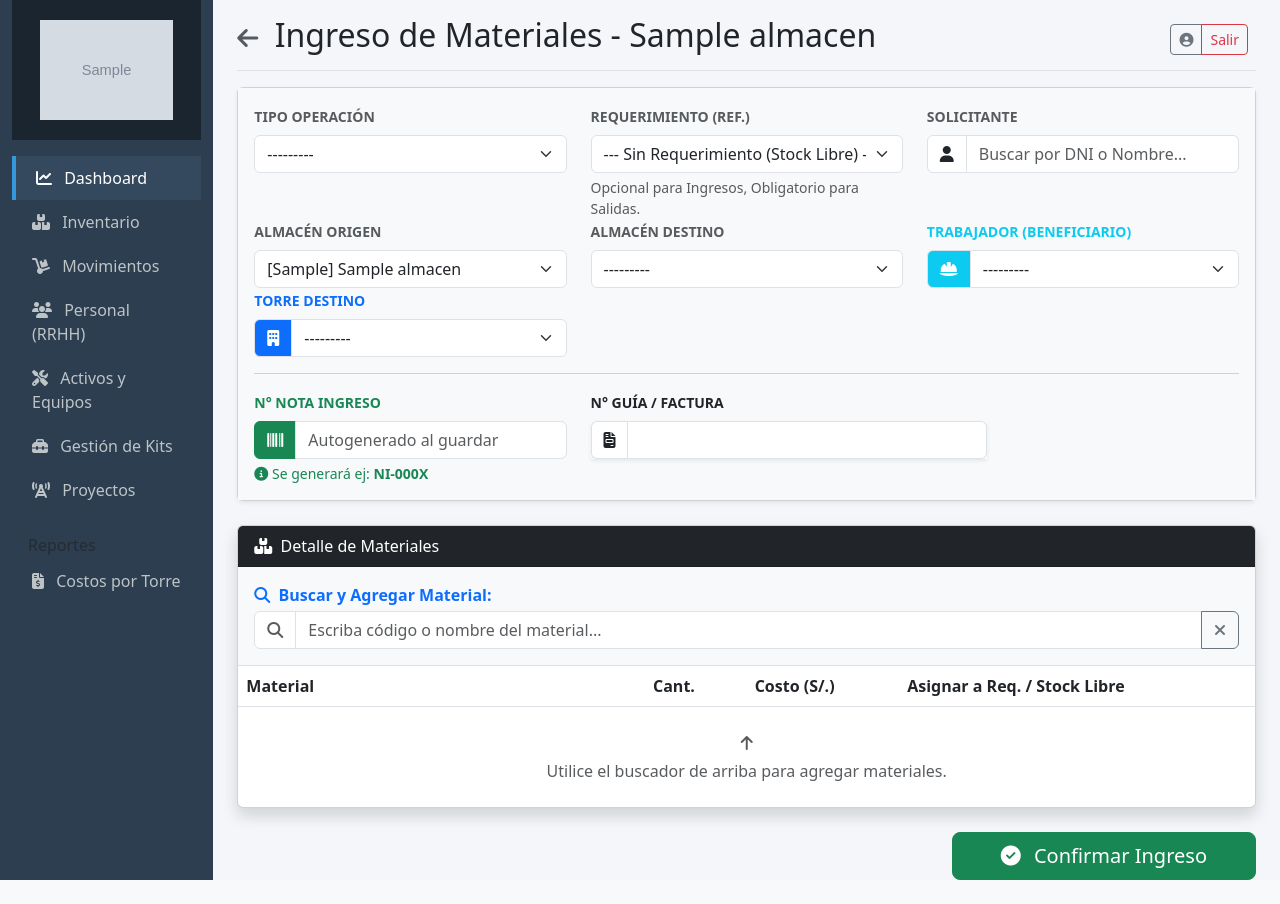
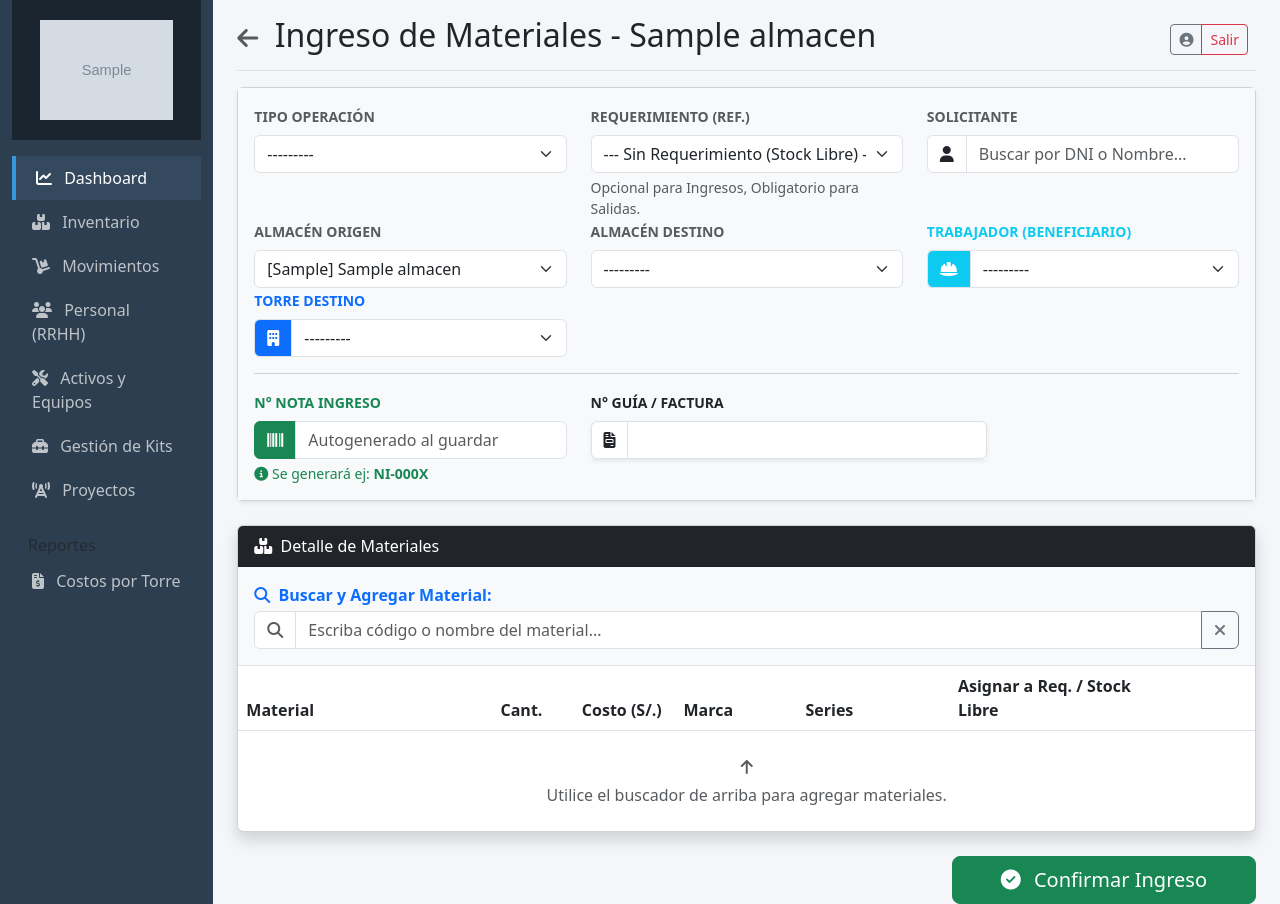
Before and after one commit to jomisaqui-ux/almacen_torres_alta_tension, a Django app: page /logistica/operacion/1/00000000-0000-0000-0000-000000000001/ in a window 1280 px wide. Before the commit the page ends 880 px from the top, so only its background shows below. Run offline with Django 5.2, Linux system fonts and the light colour scheme; tables that the repository leaves empty hold one stand-in row (values such as "Sample post"); grey boxes marked "Sample" are stand-in pictures; lists and menus that the app fills with data are empty.

Commit message:
feat(logistica): Implementar registro automático de Activos Fijos desde Ingresos

```diff
--- a/apps/logistica/forms.py
+++ b/apps/logistica/forms.py
@@ -99,16 +99,19 @@ class DetalleMovimientoForm(forms.ModelForm):
 
     class Meta:
         model = DetalleMovimiento
-        fields = ['material', 'cantidad', 'costo_unitario']
+        fields = ['material', 'cantidad', 'costo_unitario', 'marca', 'series_temporales']
         widgets = {
             # Usamos HiddenInput para evitar renderizar el select pesado en cada fila
             'material': forms.HiddenInput(),
 
             'cantidad': forms.NumberInput(attrs={'step': '0.01', 'placeholder': 'Cant.'}),
             'costo_unitario': forms.NumberInput(attrs={'step': '0.01', 'placeholder': 'Precio S/.'}),
+            'marca': forms.TextInput(attrs={'placeholder': 'Marca / Modelo', 'class': 'form-control-sm campo-activo-fijo'}),
+            'series_temporales': forms.TextInput(attrs={'placeholder': 'Series (sep. por comas)', 'class': 'form-control-sm campo-activo-fijo'}),
         }
 
     def __init__(self, *args, tipo_accion=None, **kwargs):
+        self.tipo_accion = tipo_accion # Guardamos el tipo para usarlo en clean()
         super().__init__(*args, **kwargs)
         # Hacemos que el costo sea opcional (para Salidas o cuando no se tiene el dato)
         self.fields['costo_unitario'].required = False
@@ -153,6 +156,24 @@ class DetalleMovimientoForm(forms.ModelForm):
                 field.widget.attrs['class'] = existing_class + ' form-select'
             elif 'form-control' not in existing_class:
                 field.widget.attrs['class'] = existing_class + ' form-control'
+
+    def clean(self):
+        cleaned_data = super().clean()
+        material = cleaned_data.get('material')
+        cantidad = cleaned_data.get('cantidad')
+        series = cleaned_data.get('series_temporales')
+
+        # Validar solo en Ingresos y si es Activo Fijo
+        if self.tipo_accion == 'ingreso' and material and material.tipo == 'ACTIVO_FIJO':
+            if cantidad:
+                # Convertimos series a lista, eliminando espacios vacíos
+                lista_series = [s.strip() for s in (series or "").split(',') if s.strip()]
+                cantidad_entera = int(cantidad)
+
+                if len(lista_series) != cantidad_entera:
+                    self.add_error('series_temporales', f"Debes ingresar {cantidad_entera} series separadas por comas. (Ingresaste {len(lista_series)})")
+
+        return cleaned_data
 
     def save(self, commit=True):
         """Sobreescribimos save para traducir el campo 'seleccion_requerimiento' a los campos del modelo."""
--- a/apps/logistica/models.py
+++ b/apps/logistica/models.py
@@ -246,6 +246,8 @@ class DetalleMovimiento(models.Model):
 
     # El costo unitario se guarda aquí para la historia, aunque cambie el PMP mañana.
     costo_unitario = models.DecimalField(max_digits=14, decimal_places=4, default=0)
+    marca = models.CharField(max_length=100, blank=True, verbose_name="Marca/Modelo")
+    series_temporales = models.TextField(blank=True, help_text="Series separadas por coma para activos fijos (Solo Ingresos)")
 
     # Nuevo: Permite asignar esta línea específica a un requerimiento distinto al de la cabecera
     requerimiento = models.ForeignKey(
--- a/apps/logistica/templates/logistica/operacion_form.html
+++ b/apps/logistica/templates/logistica/operacion_form.html
@@ -169,10 +169,12 @@
             <table class="table table-striped mb-0" id="items-table">
                 <thead>
                     <tr>
-                        <th width="40%">Material</th>
-                        <th width="10%">Cant.</th>
-                        <th width="15%">Costo (S/.)</th>
-                        <th width="30%">Asignar a Req. / Stock Libre</th>
+                        <th width="25%">Material</th>
+                        <th width="8%">Cant.</th>
+                        <th width="10%">Costo (S/.)</th>
+                        <th width="12%">Marca</th>
+                        <th width="15%">Series</th>
+                        <th width="20%">Asignar a Req. / Stock Libre</th>
                         <th width="10%"></th>
                     </tr>
                 </thead>
@@ -196,6 +198,8 @@
                         </td>
                         <td>{{ form.cantidad }}</td>
                         <td>{{ form.costo_unitario }}</td>
+                        <td>{{ form.marca }}</td>
+                        <td>{{ form.series_temporales }}</td>
                         <td>{{ form.seleccion_requerimiento }}</td>
                         <td class="text-center align-middle">
                             <div class="d-none">{{ form.DELETE }}</div> <!-- Checkbox oculto de Django -->
@@ -236,6 +240,8 @@
             </td>
             <td>{{ formset.empty_form.cantidad }}</td>
             <td>{{ formset.empty_form.costo_unitario }}</td>
+            <td>{{ formset.empty_form.marca }}</td>
+            <td>{{ formset.empty_form.series_temporales }}</td>
             <td>{{ formset.empty_form.seleccion_requerimiento }}</td>
             <td class="text-center align-middle">
                 <div class="d-none">{{ formset.empty_form.DELETE }}</div>
@@ -259,6 +265,9 @@
 
     // Mapa inverso: { 'uuid_mat': ['uuid_req1', 'uuid_req2'] }
     const MATS_REQS = JSON.parse('{{ mats_reqs_json|escapejs }}');
+
+    // Mapa de Tipos: { 'uuid_mat': 'ACTIVO_FIJO' | 'CONSUMIBLE' }
+    const TIPOS_MATERIALES = JSON.parse('{{ materiales_tipos_json|escapejs }}');
 
     // --- CARGAR MATERIALES EN MEMORIA (Para búsqueda rápida sin plugins) ---
     const MATERIALES_DISPONIBLES = [
@@ -396,6 +405,20 @@
                 $(this).prop('hidden', true);
             }
         });
+    }
+
+    // --- NUEVO: VISIBILIDAD DE CAMPOS ACTIVO FIJO ---
+    function actualizarVisibilidadActivos(row) {
+        let materialId = row.find('input[name$="-material"]').val();
+        let inputsActivo = row.find('.campo-activo-fijo'); // Clase definida en forms.py
+
+        if (materialId && TIPOS_MATERIALES[materialId] === 'ACTIVO_FIJO') {
+            inputsActivo.show();
+            inputsActivo.attr('placeholder', inputsActivo.attr('placeholder') + ' (Req)');
+        } else {
+            inputsActivo.hide();
+            inputsActivo.val(''); // Limpiar si cambia de material
+        }
     }
 
     // --- SINCRONIZACIÓN CABECERA -> DETALLES ---
@@ -594,6 +617,9 @@
             // Sincronizar la nueva fila con la cabecera si aplica
             sincronizarRequerimientos();
 
+            // Actualizar visibilidad de campos de Activo Fijo
+            actualizarVisibilidadActivos($newRow);
+
             // Limpiar buscador
             $inputBusqueda.val('');
             $listaResultados.empty().hide(); // Vaciar lista para evitar selección fantasma
@@ -713,6 +739,37 @@
                 });
             });
 
+            // D. Validación de Series para Activos Fijos (NUEVO)
+            let errorSeries = false;
+            $('#form-list tr.item-row').each(function() {
+                // Solo validamos filas visibles y que no estén marcadas para borrar
+                if ($(this).is(':visible') && !$(this).find('input[name$="-DELETE"]').is(':checked')) {
+                    let materialId = $(this).find('input[name$="-material"]').val();
+                    let cantidad = parseFloat($(this).find('input[name$="-cantidad"]').val()) || 0;
+                    let seriesInput = $(this).find('input[name$="-series_temporales"]');
+
+                    // Si es Activo Fijo y estamos en un Ingreso
+                    if (materialId && TIPOS_MATERIALES[materialId] === 'ACTIVO_FIJO' && TIPO_ACCION.includes('INGRESO')) {
+                        let textoSeries = seriesInput.val() || "";
+                        // Convertir texto "A, B, C" en array ["A", "B", "C"]
+                        let listaSeries = textoSeries.split(',').filter(s => s.trim() !== '');
+
+                        if (listaSeries.length !== cantidad) {
+                            alert(`⚠️ Error en Activo Fijo:\n\nEstás ingresando ${cantidad} unidades de un Activo Fijo.\nDebes escribir exactamente ${cantidad} series separadas por comas.\n\n(Actualmente hay ${listaSeries.length} series)`);
+                            seriesInput.addClass('is-invalid').focus();
+                            errorSeries = true;
+                            return false; // Romper el bucle each
+                        } else {
+                            seriesInput.removeClass('is-invalid');
+                        }
+                    }
+                }
+            });
+            if (errorSeries) {
+                e.preventDefault();
+                return false;
+            }
+
             // C. Validar que quede al menos una fila válida
             let filasValidas = 0;
             $('#form-list tr.item-row').each(function() {
@@ -784,6 +841,11 @@
         } else {
              sincronizarRequerimientos(false); // false = Respetar lo que venga (Edición o Error)
         }
+
+        // Inicializar visibilidad de activos fijos para filas existentes (Edición)
+        $('#form-list tr.item-row').each(function() {
+            actualizarVisibilidadActivos($(this));
+        });
     });
 </script>
 {% endblock %}
--- a/apps/logistica/views.py
+++ b/apps/logistica/views.py
@@ -423,7 +423,8 @@ def operacion_almacen(request, tipo_accion, almacen_id):
         'materiales_disponibles': Material.objects.filter(activo=True).order_by('codigo'),
         'reqs_materiales_json': json.dumps(reqs_map),
         'mats_reqs_json': json.dumps(mats_reqs_map), # Enviamos el nuevo mapa al template
-        'trabajadores_disponibles': Trabajador.objects.filter(activo=True).order_by('nombres') # Para el autofiltro de solicitante
+        'trabajadores_disponibles': Trabajador.objects.filter(activo=True).order_by('nombres'), # Para el autofiltro de solicitante
+        'materiales_tipos_json': json.dumps({str(id): tipo for id, tipo in Material.objects.values_list('id', 'tipo')}) # Mapa de tipos para JS
     }
     return render(request, 'logistica/operacion_form.html', context)
 
--- a/config/settings.py
+++ b/config/settings.py
@@ -15,7 +15,7 @@ environ.Env.read_env(os.path.join(BASE_DIR, '.env'))
 SECRET_KEY = env('SECRET_KEY')
 DEBUG = env.bool('DEBUG', default=False)
 
-ALLOWED_HOSTS = [] # "*", ".dev.tunnels.ms"
+ALLOWED_HOSTS = ["*", ".dev.tunnels.ms"] # "*", ".dev.tunnels.ms"
 
 
 # Application definition
```
Also changed, not shown: apps/logistica/services.py (+49 -0 lines), README.md, apps/logistica/migrations/0013_detallemovimiento_series_temporales.py (added), apps/logistica/migrations/0014_detallemovimiento_marca.py (added), 1 other file.
